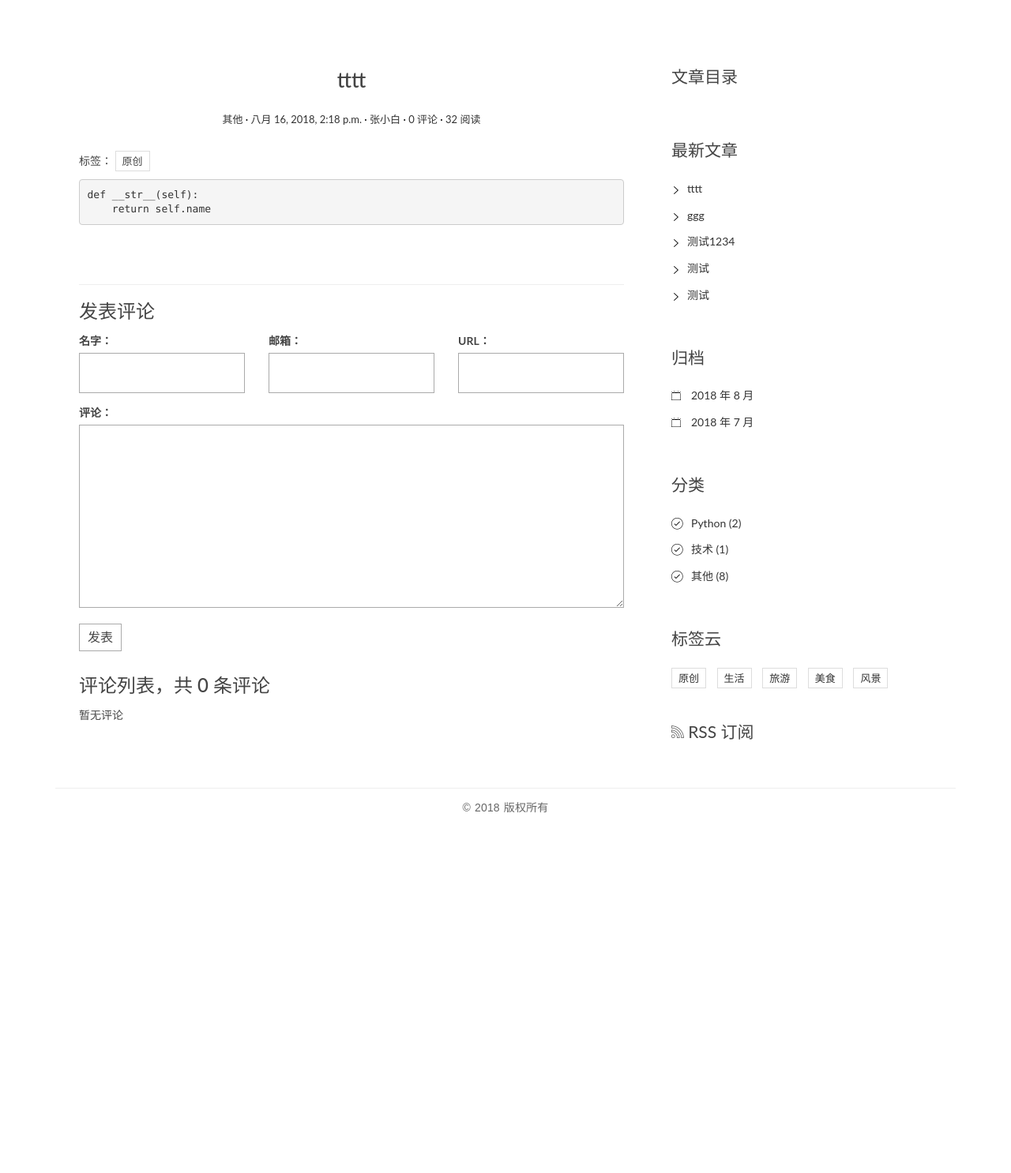
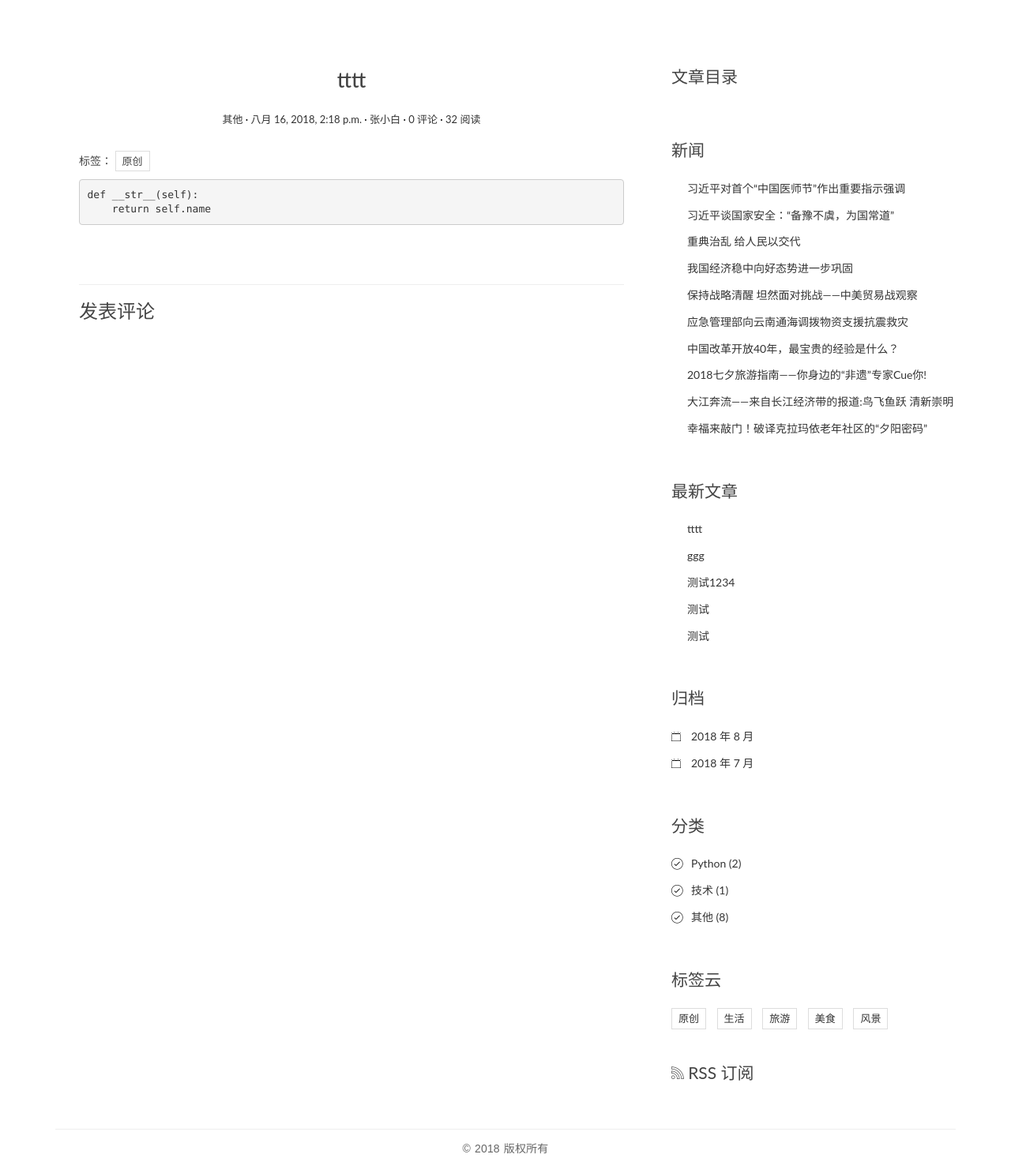
Before and after one commit to lllZLXlll/Python, a Django app: page /post/13/ in a window 1280 px wide. Shown: the part 91-1577 px from the top of the page at 79% size. Before the commit the page ends 1121 px from the top, so only its background shows below. Run offline with Django 3.2, Linux system fonts and the light colour scheme; data comes from the database, SQL or seed files in the repository; both versions use the stored data as it was after the commit; some libraries are stand-ins or nearby versions.

Commit message:
添加新闻

```diff
--- a/blogproject/blog/admin.py
+++ b/blogproject/blog/admin.py
@@ -5,7 +5,7 @@ from django.contrib import admin
 """
 
 from django.contrib import admin
-from .models import Post, Category, Tag
+from .models import Post, Category, Tag, News
 
 class PostAdmin (admin.ModelAdmin):
     list_display = ['title', 'created_time', 'modified_time', 'category', 'author', 'views']
@@ -13,3 +13,4 @@ class PostAdmin (admin.ModelAdmin):
 admin.site.register(Post, PostAdmin)
 admin.site.register(Category)
 admin.site.register(Tag)
+admin.site.register(News)
--- a/blogproject/blog/models.py
+++ b/blogproject/blog/models.py
@@ -128,3 +128,14 @@ class Post(models.Model):
 
         # 调用父类的 save 方法将数据保存到数据库中
         super(Post, self).save(*args, **kwargs)
+
+@python_2_unicode_compatible
+class News(models.Model): # 新闻模型
+    title = models.CharField(verbose_name='新闻标题', max_length=70)
+    url = models.CharField(verbose_name='新闻链接', max_length=300)
+    created_time = models.DateTimeField(verbose_name='创建时间', auto_now_add=True)
+
+    class Meta:
+        ordering = ['-created_time']
+        verbose_name = "新闻"
+        verbose_name_plural = "新闻"
--- a/blogproject/blog/static/blog/css/custom.css
+++ b/blogproject/blog/static/blog/css/custom.css
@@ -363,6 +363,9 @@ img {
     position: relative;
     line-height: 170%;
     margin-bottom: 10px;
+    overflow: hidden;
+    white-space: nowrap;
+    text-overflow: ellipsis;
 }
 
 .widget-recent-posts ul li::before {
--- a/blogproject/blog/templatetags/blog_tags.py
+++ b/blogproject/blog/templatetags/blog_tags.py
@@ -1,4 +1,4 @@
-from ..models import Post, Category, Tag
+from ..models import Post, Category, Tag, News
 from django import template
 from django.db.models.aggregates import Count
 
@@ -23,3 +23,8 @@ def get_categories():
 @register.simple_tag
 def get_tags():
     return Tag.objects.annotate(num_posts=Count('post')).filter(num_posts__gt=0)
+
+#
+@register.simple_tag
+def get_news(num=10):
+    return News.objects.all().order_by('-created_time')[:num]
--- a/blogproject/blog/urls.py
+++ b/blogproject/blog/urls.py
@@ -32,7 +32,7 @@ urlpatterns = [
     # RSS订阅
     url(r'^all/rss/$', AllPostsRssFeed(), name="rss"),
 
-    # 搜索
-    # url(r'^search/$', views.search, name="search"),
+    # 新闻
+    url(r'^news/$', views.news, name="news"),
 
 ]
--- a/blogproject/blog/views.py
+++ b/blogproject/blog/views.py
@@ -1,12 +1,14 @@
 from django.shortcuts import render, get_object_or_404
 from django.shortcuts import render
-from .models import Post, Category, Tag
+from .models import Post, Category, Tag, News
 from comments.forms import CommentForm
 import markdown
 from django.views.generic import ListView, DetailView
 from django.utils.text import slugify
 from markdown.extensions.toc import TocExtension
 from django.db.models import Q
+import requests, re
+import datetime
 
 # 首页
 class IndexView(ListView):
@@ -155,7 +157,6 @@ class IndexView(ListView):
 
         return data
 
-
 # 文章详情
 class PostDetailView(DetailView):
     model = Post
@@ -254,3 +255,30 @@ def search(request):
         'error_msg': error_msg,
         'post_list': post_list
         })
+
+
+def news(request):
+    # 爬取新闻
+    path = 'http://news.baidu.com/?tn=news'
+    content = requests.get(path)
+    content = content.content
+
+    with open('media/uploads/news/new.html', 'wb') as file:
+        file.write(content)
+
+    with open('media/uploads/news/new.html', 'r', encoding='utf-8') as file:
+        content = file.read()
+
+        list = re.findall('id="headline-tabs"[\S\s]*id="pane-recommend"', content)
+        list = re.findall('<a.*htm.*>.*</a>', ''.join(list))
+        for new in list[::-1]: # 从网页上读取的a标签是从头到尾读取，热点新闻是在前面，这里选择倒序循环
+            title = re.findall('<a.*>(.*)</a>$', new)
+            url = re.findall('href="(.*[htm|html|shtml])"', new)
+            news = News(title=title[0], url=url[0], created_time=datetime.datetime.now())
+            news.save()
+
+    news_list = News.objects.all()
+
+    return render(request, 'blog/index.html', {
+       'news_list': news_list
+    })
--- a/blogproject/blogproject/settings.py
+++ b/blogproject/blogproject/settings.py
@@ -29,7 +29,7 @@ DEBUG = True
 # 此处配置可以访问的域名地址
 ALLOWED_HOSTS = [
     '127.0.0.1',
-    '790ab4d1.ngrok.io',
+    '96fc107d.ngrok.io',
 ]
 
 
--- a/blogproject/templates/base.html
+++ b/blogproject/templates/base.html
@@ -79,6 +79,19 @@
             <aside class="col-md-4">
                 {% block toc %}
                 {% endblock toc %}
+                <div class="widget widget-recent-posts">
+                    <h3 class="widget-title">新闻</h3>
+                    {% get_news as new_list %}
+                    <ul>
+                        {% for new in new_list %}
+                            <li>
+                                <a href="{{ new.url }}" target="_blank">{{ new.title }}</a>
+                            </li>
+                        {% empty %}
+                            暂无新闻
+                        {% endfor %}
+                    </ul>
+                </div>
                 <div class="widget widget-recent-posts">
                     <h3 class="widget-title">最新文章</h3>
                     {% get_recent_post as recent_post_list %}
--- a/blogproject/templates/blog/detail.html
+++ b/blogproject/templates/blog/detail.html
@@ -33,57 +33,57 @@
 <div id="SOHUCS" ></div>
 <script type="text/javascript">
 (function(){
-var appid = 'cytLIUWuu';
+var appid = 'cytLNFKvi';
 var conf = 'prod_83e9c7a0e8bc2f5c5fd9019d24294a5f';
 var width = window.innerWidth || document.documentElement.clientWidth;
 if (width < 960) {
 window.document.write('<script id="changyan_mobile_js" charset="utf-8" type="text/javascript" src="http://changyan.sohu.com/upload/mobile/wap-js/changyan_mobile.js?client_id=' + appid + '&conf=' + conf + '"><\/script>'); } else { var loadJs=function(d,a){var c=document.getElementsByTagName("head")[0]||document.head||document.documentElement;var b=document.createElement("script");b.setAttribute("type","text/javascript");b.setAttribute("charset","UTF-8");b.setAttribute("src",d);if(typeof a==="function"){if(window.attachEvent){b.onreadystatechange=function(){var e=b.readyState;if(e==="loaded"||e==="complete"){b.onreadystatechange=null;a()}}}else{b.onload=a}}c.appendChild(b)};loadJs("http://changyan.sohu.com/upload/changyan.js",function(){window.changyan.api.config({appid:appid,conf:conf})}); } })(); </script>
 
-        <form action="{% url 'comments:post_comment' post.pk %}" method="post" class="comment-form">
+{#        <form action="{% url 'comments:post_comment' post.pk %}" method="post" class="comment-form">#}
 {#           表单token验证，防跨站点攻击 #}
-            {% csrf_token %}
-            <div class="row">
-                <div class="col-md-4">
-                    <label for="{{ form.name.id_for_label }}">名字：</label>
-                    {{ form.name }}
-                    {{ form.name.errors }}
-                </div>
-                <div class="col-md-4">
-                    <label for="{{ form.email.id_for_label }}">邮箱：</label>
-                    {{ form.email }}
-                    {{ form.email.errors }}
-                </div>
-                <div class="col-md-4">
-                    <label for="{{ form.email.id_for_label }}">URL：</label>
-                    {{ form.url }}
-                    {{ form.url.errors }}
-                </div>
-                <div class="col-md-12">
-                  <label for="{{ form.text.id_for_label }}">评论：</label>
-                  {{ form.text }}
-                  {{ form.text.errors }}
-
-                  <button type="submit" class="comment-btn">发表</button>
-                </div>
-            </div>
-        </form>
-
-        <div class="comment-list-panel">
-            <h3>评论列表，共 <span>{{ post.comment_set.count }}</span> 条评论</h3>
-            <ul class="comment-list list-unstyled">
-                {% for comment in comment_list %}
-                <li class="comment-item">
-                    <span class="nickname">{{ comment.name }}</span>
-                    <time class="submit-date">{{ comment.created_time }}</time>
-                    <div class="text">
-                        {{ comment.text }}
-                    </div>
-                </li>
-                {% empty %}
-                    暂无评论
-                {% endfor %}
-            </ul>
-        </div>
+{#            {% csrf_token %}#}
+{#            <div class="row">#}
+{#                <div class="col-md-4">#}
+{#                    <label for="{{ form.name.id_for_label }}">名字：</label>#}
+{#                    {{ form.name }}#}
+{#                    {{ form.name.errors }}#}
+{#                </div>#}
+{#                <div class="col-md-4">#}
+{#                    <label for="{{ form.email.id_for_label }}">邮箱：</label>#}
+{#                    {{ form.email }}#}
+{#                    {{ form.email.errors }}#}
+{#                </div>#}
+{#                <div class="col-md-4">#}
+{#                    <label for="{{ form.email.id_for_label }}">URL：</label>#}
+{#                    {{ form.url }}#}
+{#                    {{ form.url.errors }}#}
+{#                </div>#}
+{#                <div class="col-md-12">#}
+{#                  <label for="{{ form.text.id_for_label }}">评论：</label>#}
+{#                  {{ form.text }}#}
+{#                  {{ form.text.errors }}#}
+{##}
+{#                  <button type="submit" class="comment-btn">发表</button>#}
+{#                </div>#}
+{#            </div>#}
+{#        </form>#}
+{##}
+{#        <div class="comment-list-panel">#}
+{#            <h3>评论列表，共 <span>{{ post.comment_set.count }}</span> 条评论</h3>#}
+{#            <ul class="comment-list list-unstyled">#}
+{#                {% for comment in comment_list %}#}
+{#                <li class="comment-item">#}
+{#                    <span class="nickname">{{ comment.name }}</span>#}
+{#                    <time class="submit-date">{{ comment.created_time }}</time>#}
+{#                    <div class="text">#}
+{#                        {{ comment.text }}#}
+{#                    </div>#}
+{#                </li>#}
+{#                {% empty %}#}
+{#                    暂无评论#}
+{#                {% endfor %}#}
+{#            </ul>#}
+{#        </div>#}
     </section>
 {% endblock main %}
 {% block toc %}
```
Also changed, not shown: blogproject/db.sqlite3, 6 other files.
